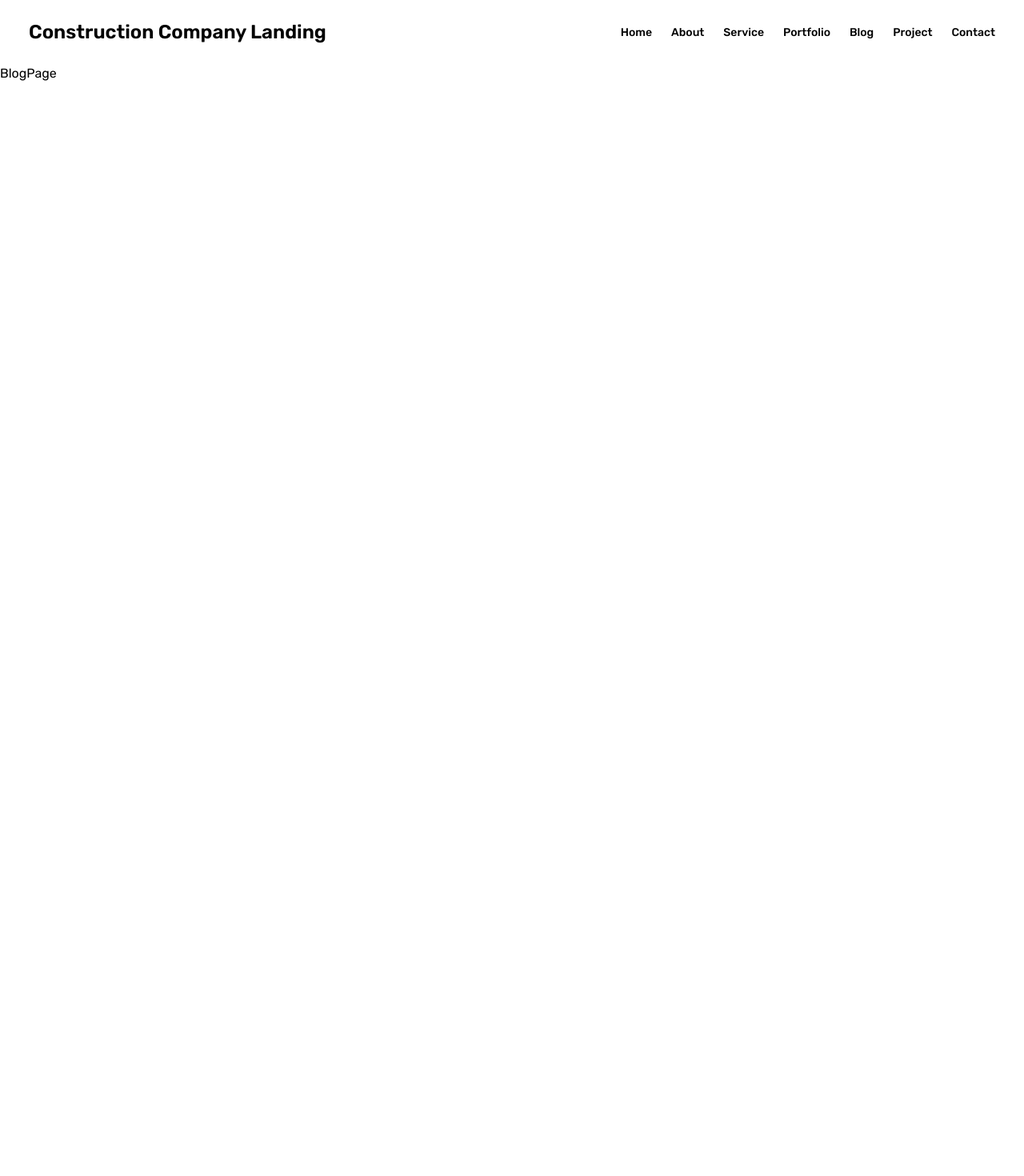
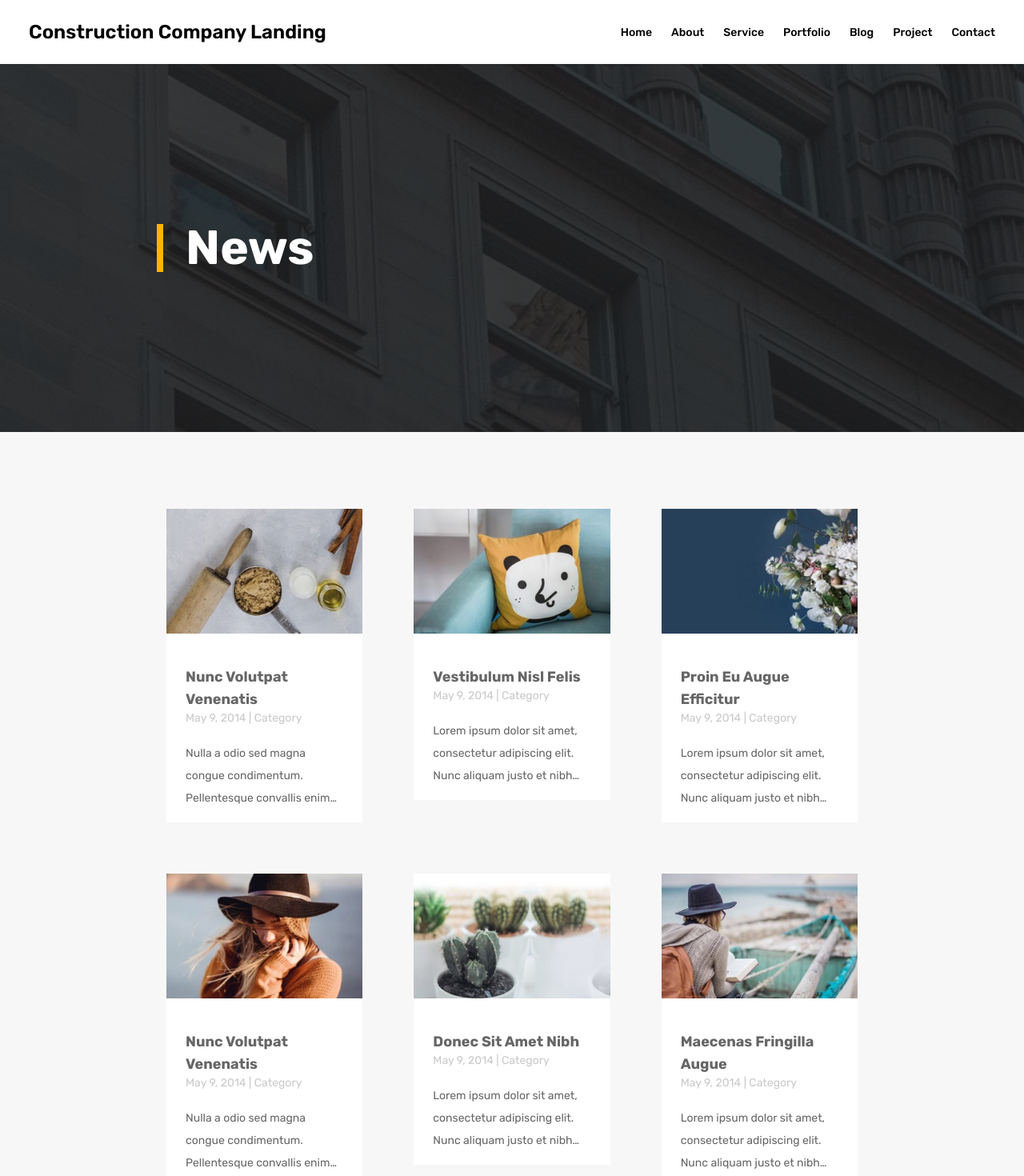
Before and after one commit to mubasyir19/Construction-Company-Landing, a Next.js app: page /blog in a window 1280 px wide. Shown: the top 1470 px of the page at 80% size. Before the commit the page ends 800 px from the top, so only its background shows below. Built offline with nearby package versions, Linux system fonts and the light colour scheme.

Commit message:
add: news page

```diff
--- a/src/app/blog/page.tsx
+++ b/src/app/blog/page.tsx
@@ -1,9 +1,151 @@
+import Contact from "@/components/organism/Contact";
+import Image from "next/image";
 import React from "react";
 
 export default function BlogPage() {
   return (
-    <div>
-      <p>BlogPage</p>
+    <div className="bg-light-secondary">
+      <section className="bg-[url('/images/hero/hero3.webp')] bg-cover">
+        <div className="flex h-full w-full flex-col items-center bg-[#1F1F1F]/85 px-6 py-40 md:flex-row">
+          <div className="md:flex-3/4">
+            <div className="flex items-center justify-center px-6 py-10">
+              <div className="lg:w-3/4">
+                <div className="border-primary border-l-8 pl-7">
+                  <h1 className="text-3xl font-bold text-white lg:text-6xl">
+                    News
+                  </h1>
+                </div>
+              </div>
+            </div>
+          </div>
+        </div>
+      </section>
+      <section className="container mx-auto py-24 lg:px-52">
+        <div className="grid grid-cols-1 gap-16 md:grid-cols-3">
+          <div id="blog">
+            <Image
+              src={"/images/blog/blog1.webp"}
+              width={293}
+              height={182}
+              alt="thumbnail"
+              className="w-full"
+            />
+            <div className="bg-white px-6 py-4">
+              <p className="text-typography mt-6 text-base font-bold lg:text-lg">
+                Nunc Volutpat Venenatis
+              </p>
+              <p className="text-sm text-[#C9C9C9]">May 9, 2014 | Category</p>
+              <p className="text-typography mt-5 line-clamp-3 text-sm leading-7">
+                Nulla a odio sed magna congue condimentum. Pellentesque
+                convallis enim nec libero vulputate, et rhoncus urna placerat.
+                Phasellus mattis, diam vel vehicula facilisis, erat leo dapibus
+                augue, at mollis tellus ex non nisi.
+              </p>
+            </div>
+          </div>
+          <div id="blog">
+            <Image
+              src={"/images/blog/blog2.webp"}
+              width={293}
+              height={182}
+              alt="thumbnail"
+              className="w-full"
+            />
+            <div className="bg-white px-6 py-4">
+              <p className="text-typography mt-6 text-base font-bold lg:text-lg">
+                Vestibulum Nisl Felis
+              </p>
+              <p className="text-sm text-[#C9C9C9]">May 9, 2014 | Category</p>
+              <p className="text-typography mt-5 line-clamp-3 text-sm leading-7">
+                Lorem ipsum dolor sit amet, consectetur adipiscing elit. Nunc
+                aliquam justo et nibh venenatis aliquet.
+              </p>
+            </div>
+          </div>
+          <div id="blog">
+            <Image
+              src={"/images/blog/blog3.webp"}
+              width={293}
+              height={182}
+              alt="thumbnail"
+              className="w-full"
+            />
+            <div className="bg-white px-6 py-4">
+              <p className="text-typography mt-6 text-base font-bold lg:text-lg">
+                Proin Eu Augue Efficitur
+              </p>
+              <p className="text-sm text-[#C9C9C9]">May 9, 2014 | Category</p>
+              <p className="text-typography mt-5 line-clamp-3 text-sm leading-7">
+                Lorem ipsum dolor sit amet, consectetur adipiscing elit. Nunc
+                aliquam justo et nibh venenatis aliquet.
+              </p>
+            </div>
+          </div>
+          <div id="blog">
+            <Image
+              src={"/images/blog/blog4.webp"}
+              width={293}
+              height={182}
+              alt="thumbnail"
+              className="w-full"
+            />
+            <div className="bg-white px-6 py-4">
+              <p className="text-typography mt-6 text-base font-bold lg:text-lg">
+                Nunc Volutpat Venenatis
+              </p>
+              <p className="text-sm text-[#C9C9C9]">May 9, 2014 | Category</p>
+              <p className="text-typography mt-5 line-clamp-3 text-sm leading-7">
+                Nulla a odio sed magna congue condimentum. Pellentesque
+                convallis enim nec libero vulputate, et rhoncus urna placerat.
+                Phasellus mattis, diam vel vehicula facilisis, erat leo dapibus
+                augue, at mollis tellus ex non nisi. Maecenas urna sapien,
+                dignissim a augue vitae, porttitor luctus urna. Morbi
+                scelerisque semper congue.
+              </p>
+            </div>
+          </div>
+          <div id="blog">
+            <Image
+              src={"/images/blog/blog5.webp"}
+              width={293}
+              height={182}
+              alt="thumbnail"
+              className="w-full"
+            />
+            <div className="bg-white px-6 py-4">
+              <p className="text-typography mt-6 text-base font-bold lg:text-lg">
+                Donec Sit Amet Nibh
+              </p>
+              <p className="text-sm text-[#C9C9C9]">May 9, 2014 | Category</p>
+              <p className="text-typography mt-5 line-clamp-3 text-sm leading-7">
+                Lorem ipsum dolor sit amet, consectetur adipiscing elit. Nunc
+                aliquam justo et nibh venenatis aliquet.
+              </p>
+            </div>
+          </div>
+          <div id="blog">
+            <Image
+              src={"/images/blog/blog6.webp"}
+              width={293}
+              height={182}
+              alt="thumbnail"
+              className="w-full"
+            />
+            <div className="bg-white px-6 py-4">
+              <p className="text-typography mt-6 text-base font-bold lg:text-lg">
+                Maecenas Fringilla Augue
+              </p>
+              <p className="text-sm text-[#C9C9C9]">May 9, 2014 | Category</p>
+              <p className="text-typography mt-5 line-clamp-3 text-sm leading-7">
+                Lorem ipsum dolor sit amet, consectetur adipiscing elit. Nunc
+                aliquam justo et nibh venenatis aliquet.Donec quis felis
+                imperdiet, vestibulum est ut, pulvinar dolor.
+              </p>
+            </div>
+          </div>
+        </div>
+      </section>
+      <Contact />
     </div>
   );
 }
```
